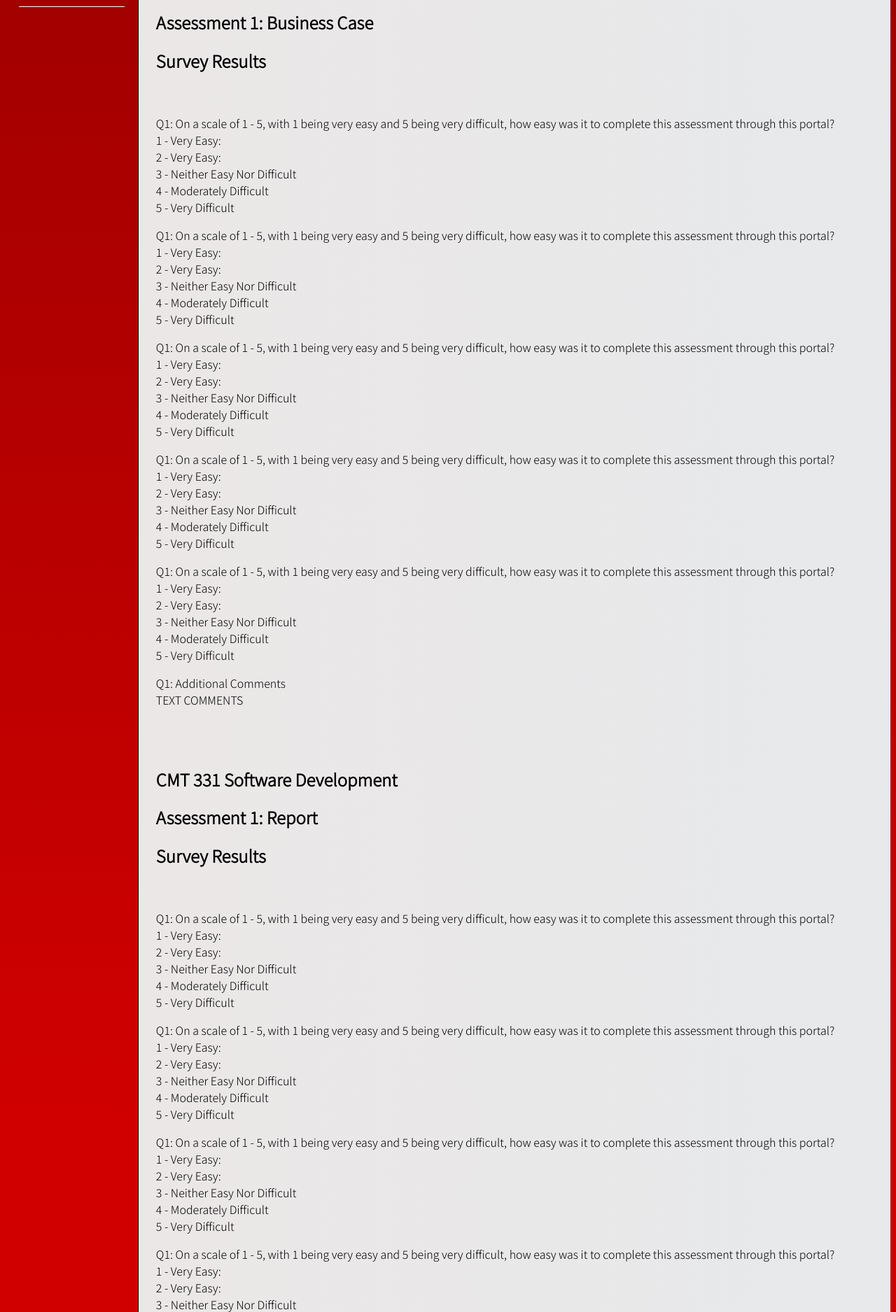
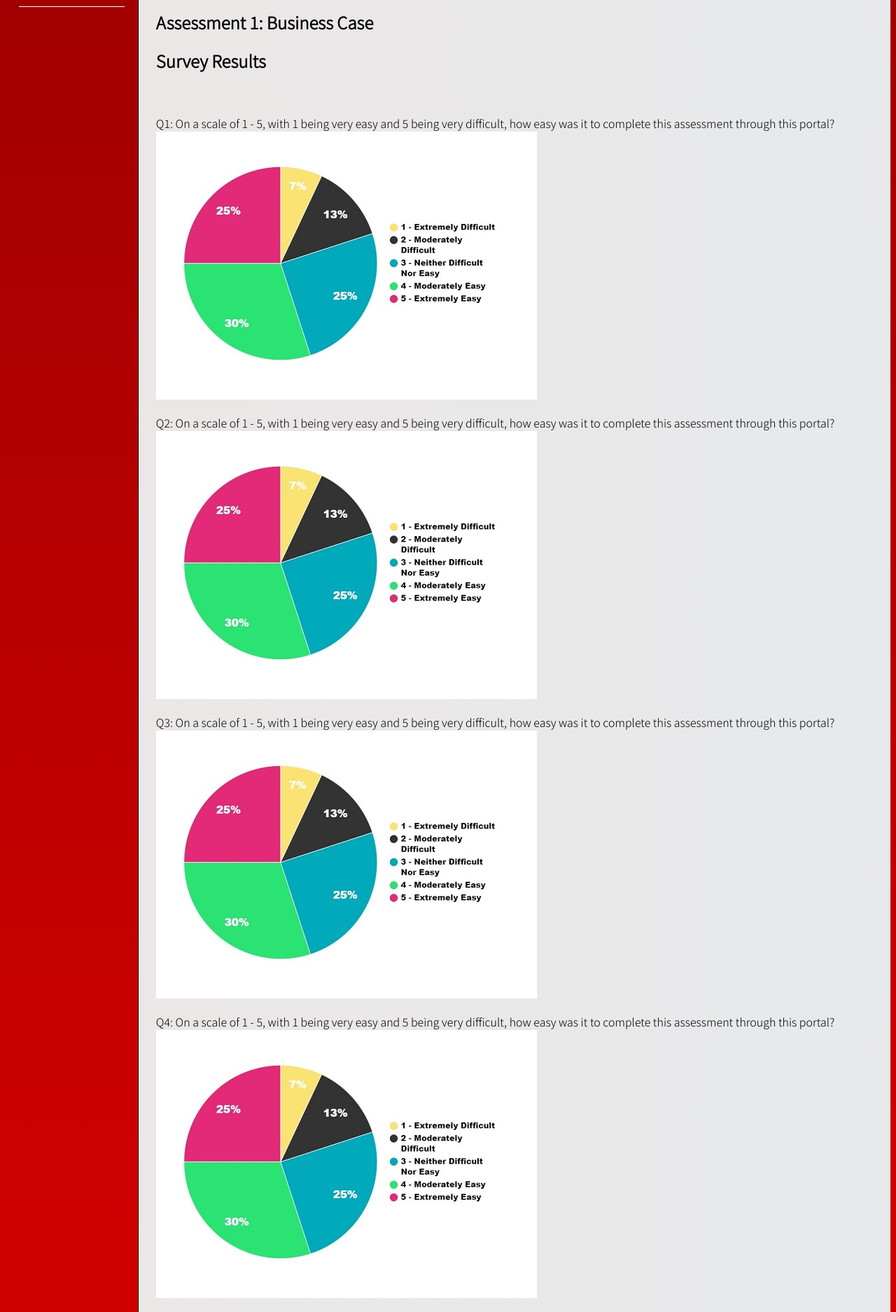
Before and after one commit to emmekay/Automated-Assessment-Tool---Group, a Flask app: page /surveyresults in a window 1280 px wide. Shown: the part 357-2232 px from the top of the page at 70% size. Run offline with Flask 2, Linux system fonts and the light colour scheme.

Commit message:
Updated files

```diff
--- a/AssessmentApp/templates/surveyresults.html
+++ b/AssessmentApp/templates/surveyresults.html
@@ -21,135 +21,28 @@
     <h2>Survey Results</h2><br>
     <p> Q1: On a scale of 1 - 5, with 1 being very easy and 5 being very difficult, how easy was it to
         complete this assessment through this portal?<br>
-        1 - Very Easy: <!-- Insert link for percentage here --><br>
-        2 - Very Easy:<!-- Insert link for percentage here --><br>
-        3 - Neither Easy Nor Difficult<!-- Insert link for percentage here --><br>
-        4 - Moderately Difficult<!-- Insert link for percentage here --><br>
-        5 - Very Difficult<!-- Insert link for percentage here --></p>
-    <p> Q1: On a scale of 1 - 5, with 1 being very easy and 5 being very difficult, how easy was it to
+        <img src="{{ url_for('static', filename='img/Q1chart.jpg') }}">
+    <p> Q2: On a scale of 1 - 5, with 1 being very easy and 5 being very difficult, how easy was it to
         complete this assessment through this portal?<br>
-        1 - Very Easy:<!-- Insert link for percentage here --><br>
-        2 - Very Easy:<!-- Insert link for percentage here --><br>
-        3 - Neither Easy Nor Difficult<!-- Insert link for percentage here --><br>
-        4 - Moderately Difficult<!-- Insert link for percentage here --><br>
-        5 - Very Difficult<!-- Insert link for percentage here --></p>
-    <p> Q1: On a scale of 1 - 5, with 1 being very easy and 5 being very difficult, how easy was it to
+        <img src="{{ url_for('static', filename='img/Q1chart.jpg') }}">
+    <p> Q3: On a scale of 1 - 5, with 1 being very easy and 5 being very difficult, how easy was it to
         complete this assessment through this portal?<br>
-        1 - Very Easy:
-        <!-- Insert link for percentage here --><br>
-        2 - Very Easy:
-        <!-- Insert link for percentage here --><br>
-        3 - Neither Easy Nor Difficult
-        <!-- Insert link for percentage here --><br>
-        4 - Moderately Difficult
-        <!-- Insert link for percentage here --><br>
-        5 - Very Difficult
-        <!-- Insert link for percentage here -->
+        <img src="{{ url_for('static', filename='img/Q1chart.jpg') }}">
     </p>
-    <p> Q1: On a scale of 1 - 5, with 1 being very easy and 5 being very difficult, how easy was it to
+    <p> Q4: On a scale of 1 - 5, with 1 being very easy and 5 being very difficult, how easy was it to
         complete this assessment through this portal?<br>
-        1 - Very Easy:
-        <!-- Insert link for percentage here --><br>
-        2 - Very Easy:
-        <!-- Insert link for percentage here --><br>
-        3 - Neither Easy Nor Difficult
-        <!-- Insert link for percentage here --><br>
-        4 - Moderately Difficult
-        <!-- Insert link for percentage here --><br>
-        5 - Very Difficult
-        <!-- Insert link for percentage here -->
+        <img src="{{ url_for('static', filename='img/Q1chart.jpg') }}">
     </p>
-    <p> Q1: On a scale of 1 - 5, with 1 being very easy and 5 being very difficult, how easy was it to
+    <p> Q5: On a scale of 1 - 5, with 1 being very easy and 5 being very difficult, how easy was it to
         complete this assessment through this portal?<br>
-        1 - Very Easy:
-        <!-- Insert link for percentage here --><br>
-        2 - Very Easy:
-        <!-- Insert link for percentage here --><br>
-        3 - Neither Easy Nor Difficult
-        <!-- Insert link for percentage here --><br>
-        4 - Moderately Difficult
-        <!-- Insert link for percentage here --><br>
-        5 - Very Difficult
-        <!-- Insert link for percentage here -->
+        <img src="{{ url_for('static', filename='img/Q1chart.jpg') }}">
     </p>
-    <p> Q1: Additional Comments <br>
-        TEXT COMMENTS <!-- Insert Link for Text Comments here -->
+    <p> Q6: Additional Comments <br>
+        TEXT COMMENTS
+        <p>Comment 1 - "Some of these questions were wordly badly." <br> Comment 2 - "I really love this module so far, and this assessment was very relevant to what we learn." <br> Comment 3 "This is the best class and best professor ever!" <br> </p> <!-- Insert Link for Text Comments here -->
     </p><br><br>
 
-    <h2>CMT 331 Software Development</h2>
-    <h2>Assessment 1: Report
-        <!--Insert link for assessment details here -->
-    </h2>
-    <h2>Survey Results</h2><br>
-    <p> Q1: On a scale of 1 - 5, with 1 being very easy and 5 being very difficult, how easy was it to
-        complete this assessment through this portal?<br>
-        1 - Very Easy:
-        <!-- Insert link for percentage here --><br>
-        2 - Very Easy:
-        <!-- Insert link for percentage here --><br>
-        3 - Neither Easy Nor Difficult
-        <!-- Insert link for percentage here --><br>
-        4 - Moderately Difficult
-        <!-- Insert link for percentage here --><br>
-        5 - Very Difficult
-        <!-- Insert link for percentage here -->
-    </p>
-    <p> Q1: On a scale of 1 - 5, with 1 being very easy and 5 being very difficult, how easy was it to
-        complete this assessment through this portal?<br>
-        1 - Very Easy:
-        <!-- Insert link for percentage here --><br>
-        2 - Very Easy:
-        <!-- Insert link for percentage here --><br>
-        3 - Neither Easy Nor Difficult
-        <!-- Insert link for percentage here --><br>
-        4 - Moderately Difficult
-        <!-- Insert link for percentage here --><br>
-        5 - Very Difficult
-        <!-- Insert link for percentage here -->
-    </p>
-    <p> Q1: On a scale of 1 - 5, with 1 being very easy and 5 being very difficult, how easy was it to
-        complete this assessment through this portal?<br>
-        1 - Very Easy:
-        <!-- Insert link for percentage here --><br>
-        2 - Very Easy:
-        <!-- Insert link for percentage here --><br>
-        3 - Neither Easy Nor Difficult
-        <!-- Insert link for percentage here --><br>
-        4 - Moderately Difficult
-        <!-- Insert link for percentage here --><br>
-        5 - Very Difficult
-        <!-- Insert link for percentage here -->
-    </p>
-    <p> Q1: On a scale of 1 - 5, with 1 being very easy and 5 being very difficult, how easy was it to
-        complete this assessment through this portal?<br>
-        1 - Very Easy:
-        <!-- Insert link for percentage here --><br>
-        2 - Very Easy:
-        <!-- Insert link for percentage here --><br>
-        3 - Neither Easy Nor Difficult
-        <!-- Insert link for percentage here --><br>
-        4 - Moderately Difficult
-        <!-- Insert link for percentage here --><br>
-        5 - Very Difficult
-        <!-- Insert link for percentage here -->
-    </p>
-    <p> Q1: On a scale of 1 - 5, with 1 being very easy and 5 being very difficult, how easy was it to
-        complete this assessment through this portal?<br>
-        1 - Very Easy:
-        <!-- Insert link for percentage here --><br>
-        2 - Very Easy:
-        <!-- Insert link for percentage here --><br>
-        3 - Neither Easy Nor Difficult
-        <!-- Insert link for percentage here --><br>
-        4 - Moderately Difficult
-        <!-- Insert link for percentage here --><br>
-        5 - Very Difficult
-        <!-- Insert link for percentage here -->
-    </p>
-    <p> Q1: Additional Comments <br>
-        TEXT COMMENTS
-        <!-- Insert Link for Text Comments here -->
-    </p>-->
+
 
 
 </div>
```
Also changed, not shown: AssessmentApp/__init__.py (+0 -33 lines), AssessmentApp/models.py (+5 -5 lines), AssessmentApp/survey.py (added, +42 -0 lines), AssessmentApp/templates/survey.html (+48 -51 lines), models.py (deleted, +0 -87 lines), AssessmentApp/static/img/Q1chart.jpg (added), AssessmentApp/static/img/Q1chart.png (added).
